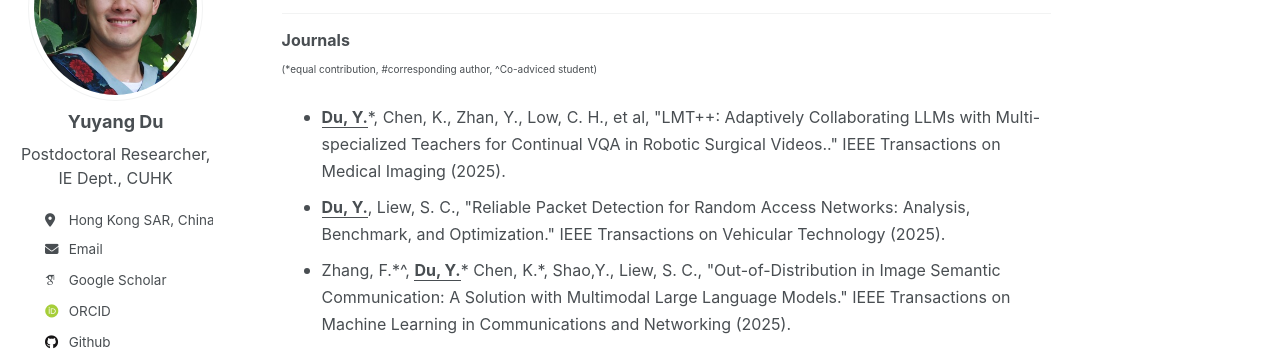
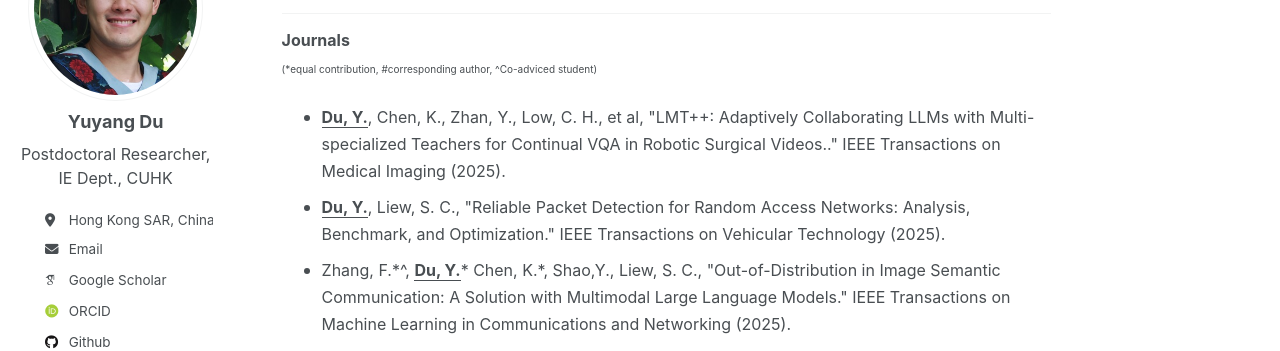
Before and after one commit to yuyangdu01/yuyangdu01.github.io, a Jekyll site: the page built from _pages/markdown.md, in a window 1280 px wide and 900 px high. Shown: the part 190-541 px from the top of the window. Built offline with Jekyll 4.4.1, drawn with Linux system fonts in a browser that asks for light colours; some web fonts are replaced.

Commit message:
Update markdown.md

```diff
--- a/_pages/markdown.md
+++ b/_pages/markdown.md
@@ -10,7 +10,7 @@ redirect_from:
 Publication <font size=3></font>
 ------
 **<font size=3>Journals</font>** <br><font size=1>(*equal contribution, #corresponding author, ^Co-adviced student)</font>
-* <font size=3><b><u>Du, Y.</u></b>*, Chen, K., Zhan, Y., Low, C. H., et al, "LMT++: Adaptively Collaborating LLMs with Multi-specialized Teachers for Continual VQA in Robotic Surgical Videos.." IEEE Transactions on Medical Imaging (2025).</font>
+* <font size=3><b><u>Du, Y.</u></b>, Chen, K., Zhan, Y., Low, C. H., et al, "LMT++: Adaptively Collaborating LLMs with Multi-specialized Teachers for Continual VQA in Robotic Surgical Videos.." IEEE Transactions on Medical Imaging (2025).</font>
 * <font size=3><b><u>Du, Y.</u></b>, Liew, S. C., "Reliable Packet Detection for Random Access Networks: Analysis, Benchmark, and Optimization." IEEE Transactions on Vehicular Technology (2025).</font>
 * <font size=3>Zhang, F.*^, <b><u>Du, Y.</u></b>* Chen, K.*, Shao,Y., Liew, S. C., "Out-of-Distribution in Image Semantic Communication: A Solution with Multimodal Large Language Models." IEEE Transactions on Machine Learning in Communications and Networking (2025).</font>
 * <font size=3>Cui, H.*^, <b><u>Du, Y.</u></b>*, Yang, Q.*, Shao, Y., Liew, S. C., "LLMind: Orchestrating AI and IoT with LLMs for complex task execution." IEEE Communications Magazine (2024).</font>
```
